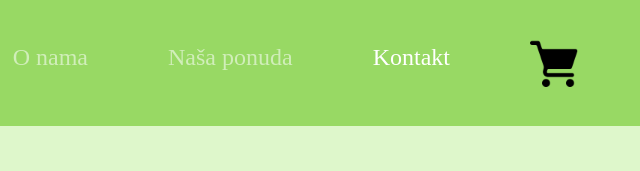
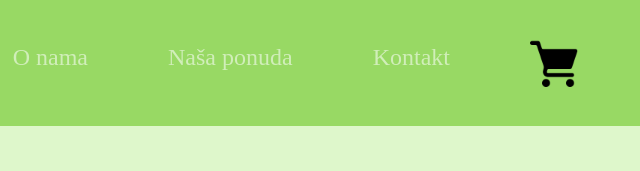
Before and after one commit to Djaka01/CudesnaSuma, a plain HTML site: page proizvod.html in a window 1280 px wide. Shown: the top 171 px of the page, 640-1280 px from the left. Drawn offline with nearby package versions, Linux system fonts and the light colour scheme.

Commit message:
Add files via upload

```diff
--- a/proizvod.html
+++ b/proizvod.html
@@ -38,7 +38,7 @@
                         <a class="nav-link" href="ponuda.html">Naša ponuda</a>
                     </li>
                     <li class="nav-item">
-                        <a class="nav-link active" href="kontakt.html">Kontakt</a>
+                        <a class="nav-link" href="kontakt.html">Kontakt</a>
                     </li>
                     <li class="nav-item">
                         <a class="nav-link" href="#">
```
